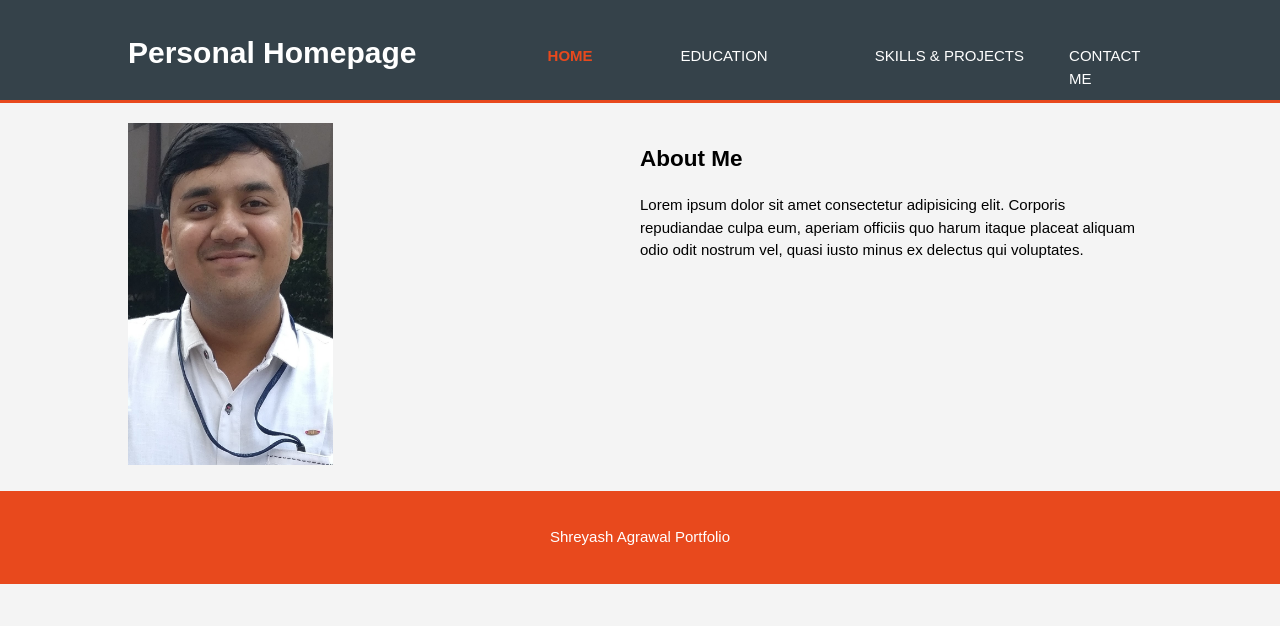
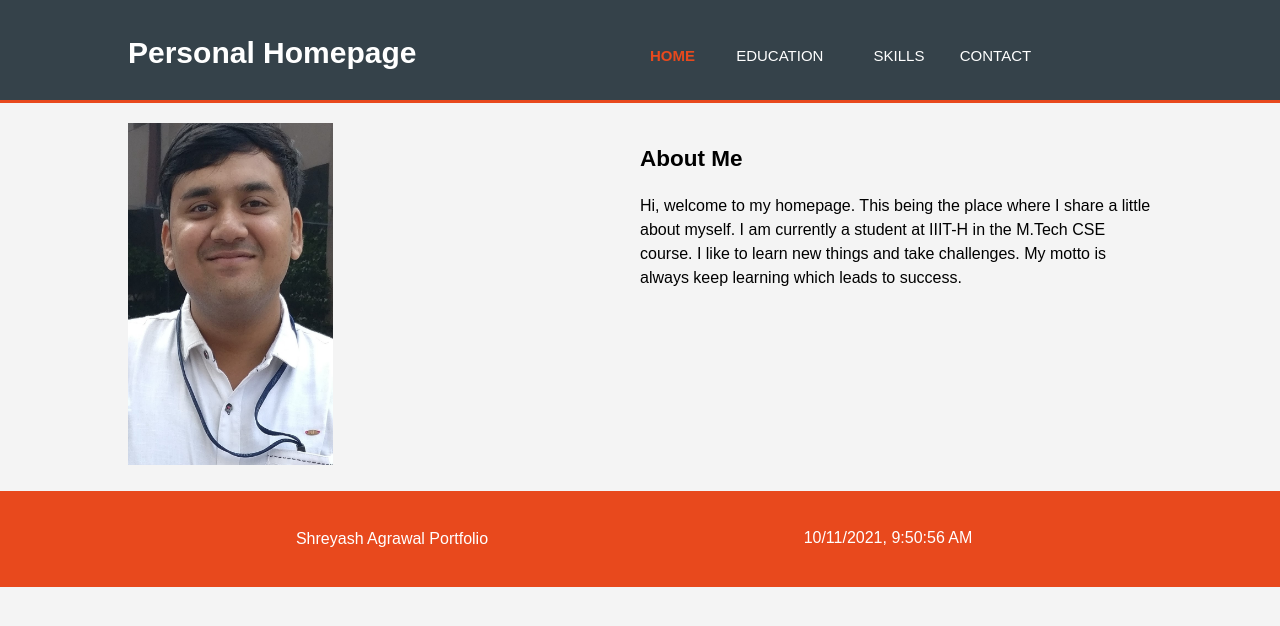
Before and after one commit to shreyash53/shreyash53.github.io, a plain HTML site: page index.html in a window 1280 px wide. Drawn offline with Linux system fonts and the light colour scheme.

Commit message:
minor modifications

```diff
--- a/css/main_style.css
+++ b/css/main_style.css
@@ -4,6 +4,10 @@
 }
 #my-image-frame img{
 	width: 40%;
+}
+
+#content-main p{
+    font-size: 16px;
 }
 
 @media (max-width : 768px) {
--- a/css/style.css
+++ b/css/style.css
@@ -55,7 +55,7 @@ footer{
 
 #header{
 	display: grid;
-	grid-template-columns: 40% 60%;
+	grid-template-columns: 50% 50%;
 }
 
 #header nav{
@@ -64,8 +64,8 @@ footer{
 
 #nav-bar{
 	display: grid;
-	grid-template-columns: 20% 30% 30% 10%;
-	grid-column-gap: 10px;
+	grid-template-columns: 10% 20% 10% 10%;
+	grid-column-gap: 35px;
 
 }
 
@@ -73,6 +73,15 @@ footer{
 	margin-top: 20px;
 }
 
+#footer{
+	display: grid;
+	grid-template-columns: 50% 50%;
+	font-size: 16px;
+}
+
+#time{
+	margin-top: 15px;
+}
 
 @media (max-width : 768px) {
 	#header, #nav-bar{
@@ -97,6 +106,13 @@ footer{
 	}
 	header, header #branding{
 		padding-bottom: 15px;
+	}
+}
+
+@media (max-width: 570px) {
+	#footer{
+		display: block;
+		width: 100%;
 	}
 }
 
--- a/index.html
+++ b/index.html
@@ -36,11 +36,11 @@
 						</li>
 
 						<li id="skill" >
-							<span onclick="changeContent('skill')">Skills & Projects</span>
+							<span onclick="changeContent('skill')">Skills</span>
 						</li>
 
 						<li id="contact" >
-							<span onclick="changeContent('contact')">Contact Me</span>
+							<span onclick="changeContent('contact')">Contact</span>
 						</li>
 					</ul>
 				</nav>
@@ -59,14 +59,14 @@
 
 	<footer>
 		<div class="container">
+			<div id="footer">
 			<p>
 				Shreyash Agrawal Portfolio
 			</p>
-		</div>
-		<div>
-			<span id="time">
+				<span id="time">
 
-			</span>
+				</span>
+			</div>
 		</div>
 	</footer>
 	<script src="js/main.js"></script>
--- a/js/main.js
+++ b/js/main.js
@@ -13,6 +13,16 @@ fetch(src + '.html')
 var sectionContent = document.getElementById("center-pane-content");
 
 changeContent('main');
+
+
+var timeSection = document.getElementById('time');
+// console.log(timeSection.innerText);
+displayTime();
+setInterval(displayTime, 1000);
+function displayTime(){
+	timeSection.innerHTML = new Date().toLocaleString();
+	// timeSection.innerText = "simple";
+}
 
 function changeContentHelper(data){
 	sectionContent.innerHTML = data;
--- a/main.html
+++ b/main.html
@@ -8,7 +8,10 @@
 			About Me
 		</h2>
 		<p>
-			Lorem ipsum dolor sit amet consectetur adipisicing elit. Corporis repudiandae culpa eum, aperiam officiis quo harum itaque placeat aliquam odio odit nostrum vel, quasi iusto minus ex delectus qui voluptates.
+			Hi, welcome to my homepage. This being the place where I share a little about myself.
+			I am currently a student at IIIT-H in the M.Tech CSE course.
+			I like to learn new things and take challenges.
+			My motto is always keep learning which leads to success.
 		</p>
 	</div>
 
```
Also changed, not shown: contact.html (+1 -1 lines).
